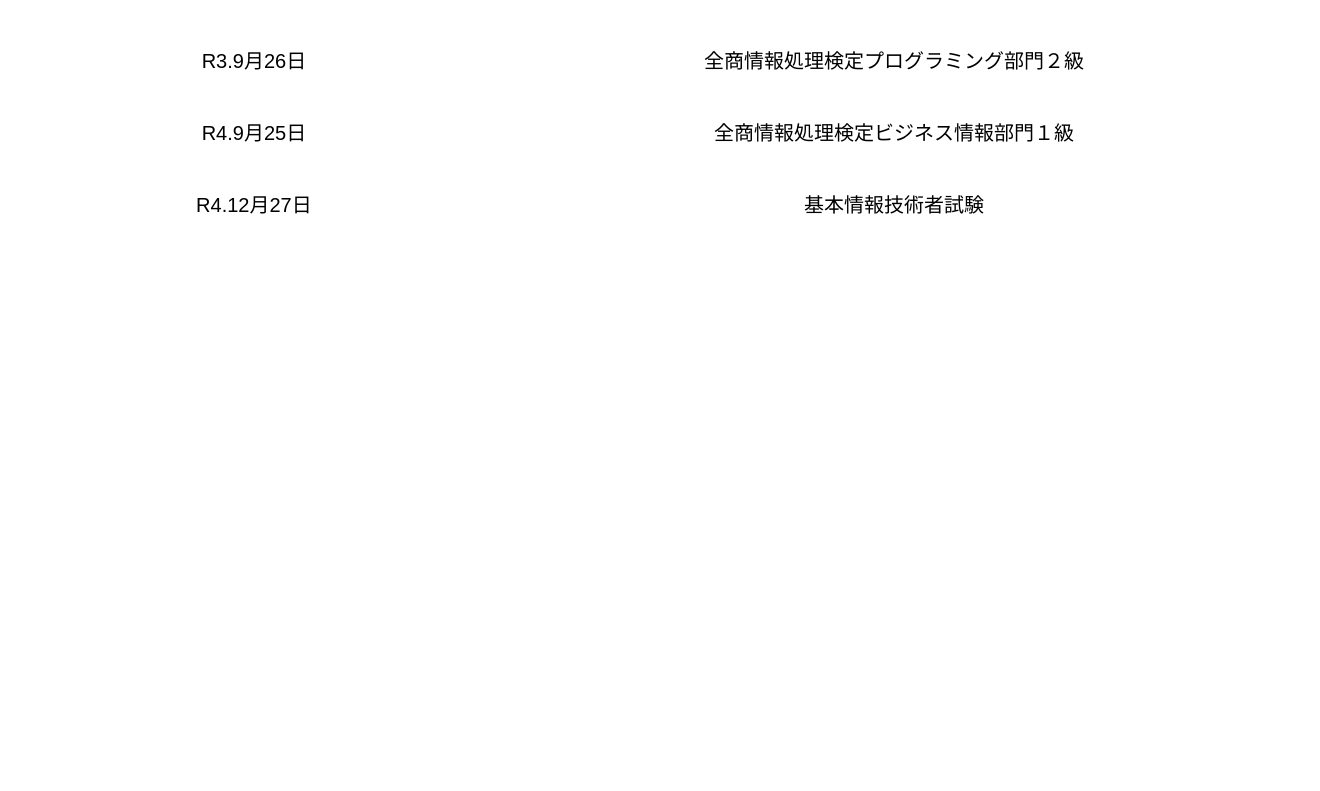
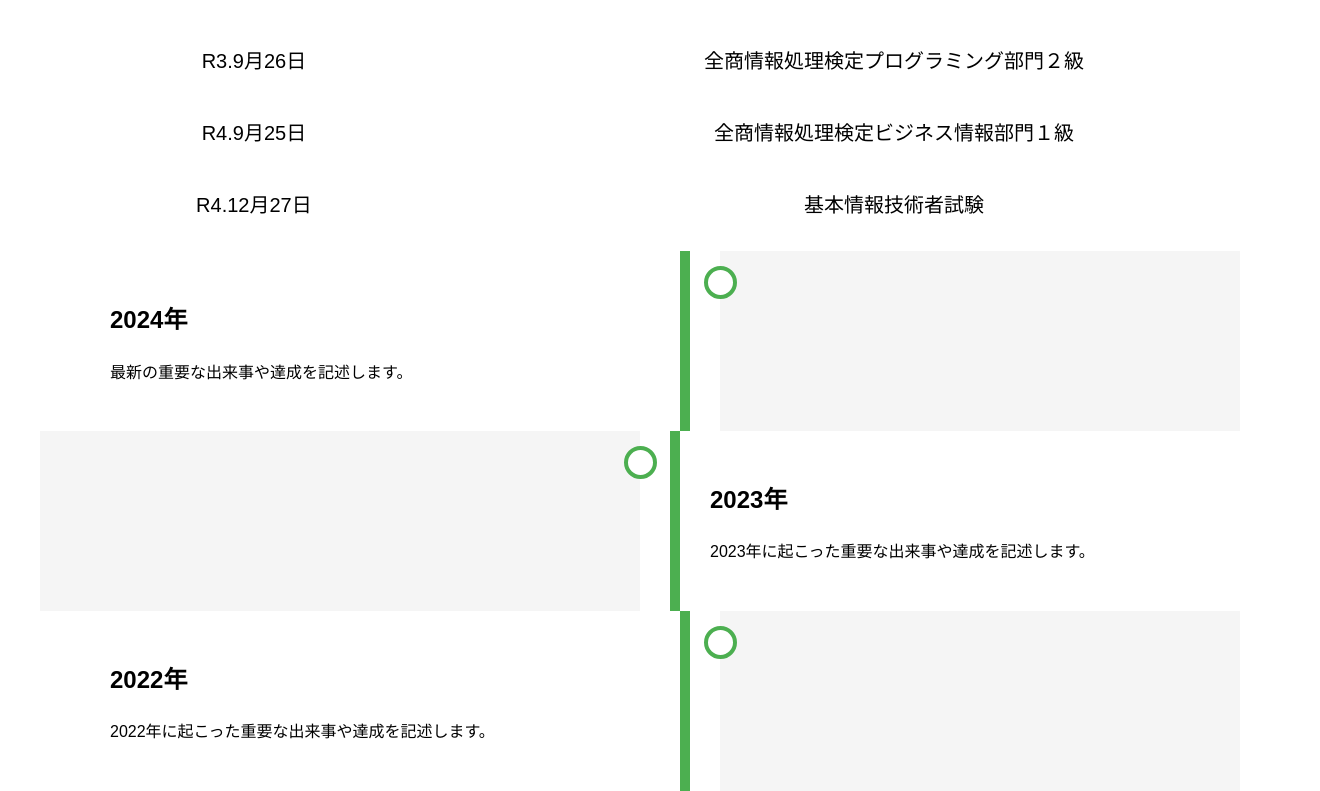
Before and after one commit to rinyaaa/my_protfolio_react, a React (Vite) app: page / in a window 1280 px wide. Shown: the part 1622-2413 px from the top of the page, 1320 px wide, since content can reach past the window. Before the commit the page ends 1873 px from the top, so only its background shows below. Built offline with nearby package versions, Linux system fonts and the light colour scheme.

Commit message:
timeline作ったけどづれまくり

```diff
--- a/src/App.jsx
+++ b/src/App.jsx
@@ -3,11 +3,13 @@ import Header from './components/Header';
 import Profile from './components/Profile';
 import Skills from './components/Skills';
 import Licenses from './components/License';
+import Timeline from './components/Timeline';
 
 import './style.css';
 import './nav.css';
 import './profile.css';
 import './skills.css';
+import './timeline.css';
 
 function App() {
   return (
@@ -16,6 +18,7 @@ function App() {
       <Profile />
       <Skills />
       <Licenses />
+      <Timeline />
     </div>
   );
 }
--- /dev/null
+++ b/src/components/Timeline.jsx
@@ -0,0 +1,31 @@
+import React from 'react';
+
+function Timeline() {
+  return (
+
+<section class="timeline">
+            <div class="container left">
+                <div class="content">
+                    <h2>2024年</h2>
+                    <p>最新の重要な出来事や達成を記述します。</p>
+                </div>
+            </div>
+            <div class="container right">
+                <div class="content">
+                    <h2>2023年</h2>
+                    <p>2023年に起こった重要な出来事や達成を記述します。</p>
+                </div>
+            </div>
+            <div class="container left">
+                <div class="content">
+                    <h2>2022年</h2>
+                    <p>2022年に起こった重要な出来事や達成を記述します。</p>
+                </div>
+            </div>
+
+        </section>
+
+);
+}
+
+export default Timeline;
--- /dev/null
+++ b/src/timeline.css
@@ -0,0 +1,100 @@
+/* styles.css */
+
+
+
+
+.timeline {
+    position: relative;
+    max-width: 1200px;
+    margin: 0 auto;
+    background-color: whitesmoke;
+}
+
+.container {
+    padding: 10px 40px;
+    position: relative;
+    background-color: white;
+    width: 50%;
+}
+
+.container::after {
+    content: '';
+    position: absolute;
+    width: 25px;
+    height: 25px;
+    right: -17px;
+    background-color: white;
+    border: 4px solid #4CAF50;
+    top: 15px;
+    border-radius: 50%;
+    z-index: 1;
+}
+
+.left {
+    left: 0;
+}
+
+.right {
+    left: 50%;
+}
+
+.left::before {
+    content: " ";
+    height: 100%;
+    position: absolute;
+    top: 0;
+    right: 30px;
+    width: 10px;
+    background-color: #4CAF50;
+    z-index: 1;
+}
+
+.right::before {
+    content: " ";
+    height: 100%;
+    position: absolute;
+    top: 0;
+    left: 30px;
+    width: 10px;
+    background-color: #4CAF50;
+    z-index: 1;
+}
+
+.right::after {
+    left: -16px;
+}
+
+.content {
+    padding: 20px 30px;
+    background-color: white;
+    position: relative;
+    border-radius: 6px;
+}
+
+@media screen and (max-width: 600px) {
+    .timeline::after {
+        left: 31px;
+    }
+
+    .container {
+        width: 100%;
+        padding-left: 70px;
+        padding-right: 25px;
+    }
+
+    .container::before {
+        left: 60px;
+        border: none;
+        height: 0;
+    }
+
+    .left::before,
+    .right::before {
+        left: 60px;
+    }
+
+    .left::after,
+    .right::after {
+        left: 15px;
+    }
+}
```
